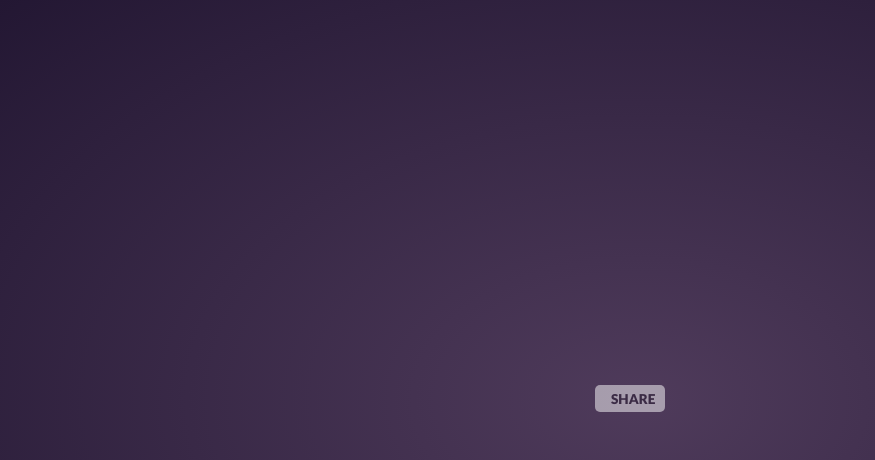
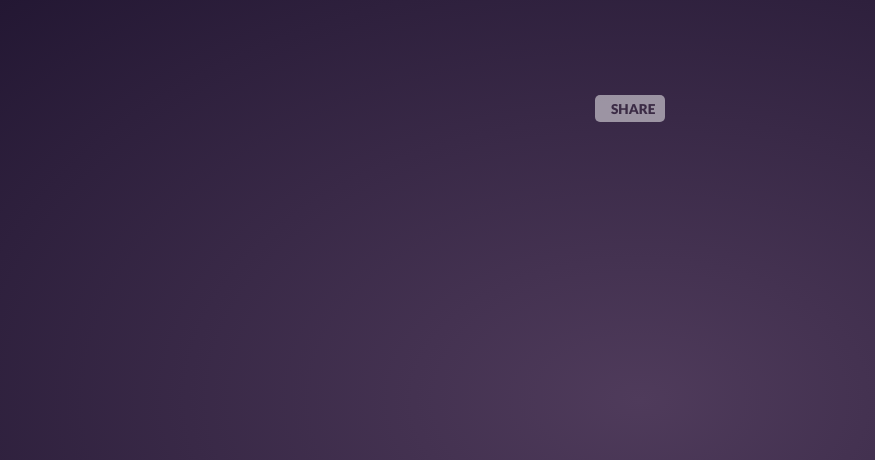
Before and after one commit to carrot/share-button, a website: page index.html in a window 1280 px wide. Shown: the top 460 px of the page, 0-875 px from the left. Drawn offline with nearby package versions, Linux system fonts and the light colour scheme; a web font is replaced by a local one.

Commit message:
Allow for a targeted element to have additional non-targeted classes

```diff
--- a/index.html
+++ b/index.html
@@ -5,7 +5,7 @@
   <style>
     html { width: 100%; height: 100%; overflow: hidden; }
     body { -webkit-font-smoothing: antialiased;width: 100%; height: 100%;overflow: hidden;margin: 0; padding: 0;background: #4f3b5b;background: -moz-radial-gradient(center, ellipse cover,  #4f3b5b 0%, #231733 100%);background: -webkit-gradient(radial, center center, 0px, center center, 100%, color-stop(0%,#4f3b5b), color-stop(100%,#231733));background: -webkit-radial-gradient(center, ellipse cover,  #4f3b5b 0%,#231733 100%);background: -o-radial-gradient(center, ellipse cover,  #4f3b5b 0%,#231733 100%);background: -ms-radial-gradient(center, ellipse cover,  #4f3b5b 0%,#231733 100%);background: radial-gradient(ellipse at center,  #4f3b5b 0%,#231733 100%);}
-    .share-button { margin: auto; position: absolute; top: 0; left: 0; bottom: 0; right: 0; }
+    .share-button { margin: 100px auto; }
     .fork img { opacity: .6; -webkit-transition: all .5s ease; transition: all .5s ease; }
     .fork img:hover { opacity: 1; }
   </style>
@@ -14,18 +14,18 @@
 </head>
 <body>
   <a class='fork' href="https://github.com/carrot/share-button"><img style="position: absolute; top: 0; right: 0; border: 0;" src="https://s3.amazonaws.com/github/ribbons/forkme_right_red_aa0000.png" alt="Fork me on GitHub"></a>
-  <div class='share-button'></div>
+  <div class='share-button share-button-top'></div>
   <script src='http://cdnjs.cloudflare.com/ajax/libs/jquery/2.0.2/jquery.min.js'></script>
   <script src='build/share.js'></script>
   <script>
     $(function(){
-      $('.share-button').share({
+      $('.share-button-top').share({
         title: 'Share Button Test',
         image: 'http://carrot.is/img/fb-share.jpg',
         app_id: '602752456409826',
         background: 'rgba(255,255,255,.5)',
         color: '#3B2B45'
-      })
+      });
     });
   </script>
 
--- a/src/share.coffee
+++ b/src/share.coffee
@@ -1,5 +1,4 @@
 $.fn.share = (opts) ->
-
   $(@).hide()
 
   # set up options
@@ -32,7 +31,7 @@ $.fn.share = (opts) ->
   config.gplus_url    = set_opt('gplus', 'url')
 
   # private
-  config.selector = ".#{$(@).attr('class')}"
+  config.selector = ".#{$(@).attr('class').split(" ").join(".")}"
 
   # correct common errors
   config.twitter_text = encodeURIComponent(config.twitter_text)
```
Also changed, not shown: build/share.js, build/share.min.js.
